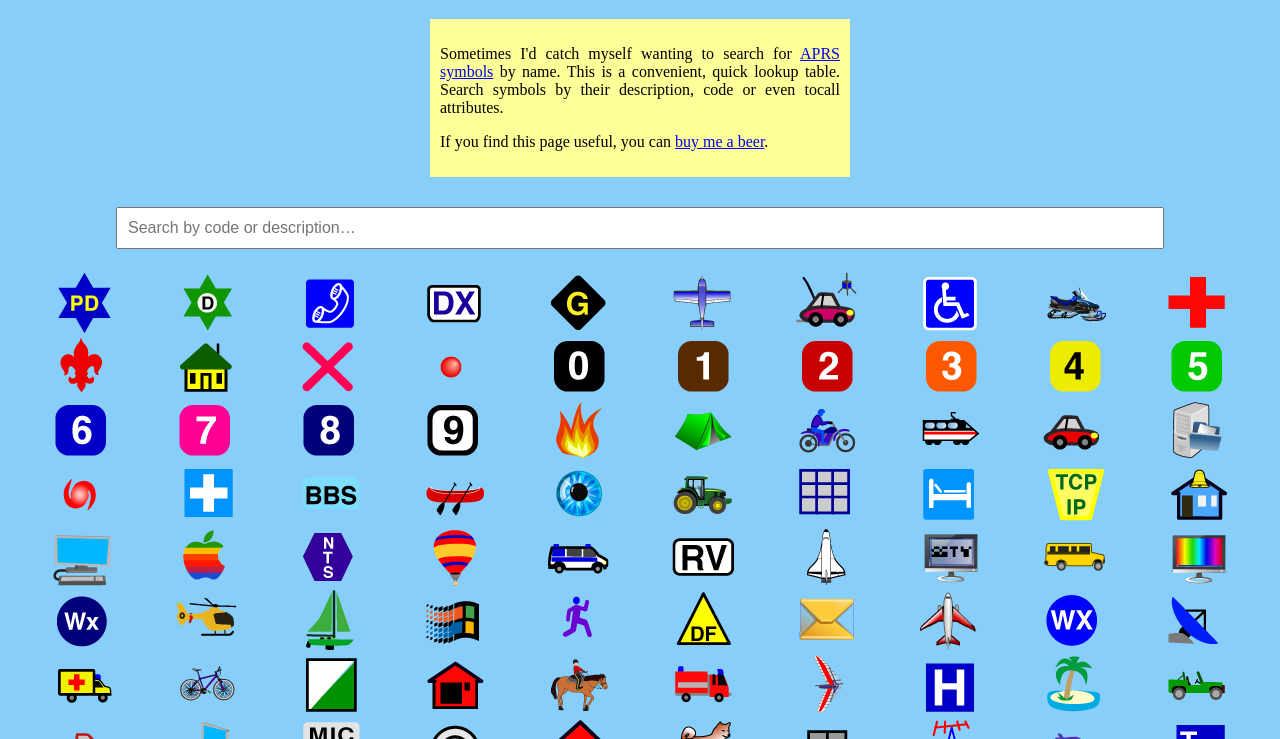
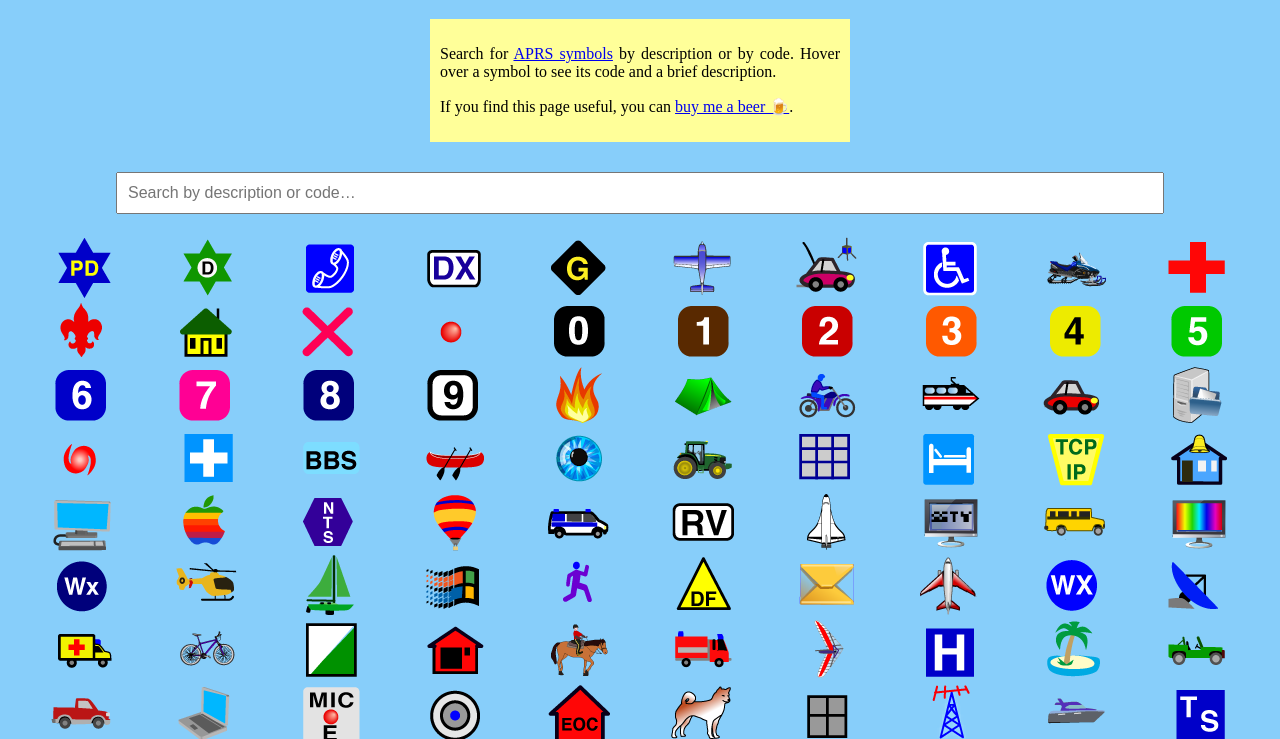
Before and after one commit to rberaldo/aprs-symbol-search, a plain HTML site: page index.html in a window 1280 px wide. Shown: the part 61-800 px from the top of the page. Drawn offline with Linux system fonts and the light colour scheme.

Commit message:
Fix links in index.html

```diff
--- a/index.html
+++ b/index.html
@@ -11,18 +11,20 @@
     <div class="header">
       <h1>APRS symbol quick lookup</h1>
       <div id="welcome">
-        <p>Sometimes I'd catch myself wanting to search for <a href="http://www.aprs.org/symbols/symbolsX.txt">APRS symbols</a> by name. This is a convenient, quick lookup table. Search symbols by their description, code or even tocall attributes.</p>
-        <p>If you find this page useful, you can <a href="#">buy me a beer</a>.</p>
+        <p>Search for <a href="http://www.aprs.org/symbols/symbolsX.txt">APRS symbols</a> by description or by code. Hover over a symbol to see its code and a brief description.</p>
+        <p>If you find this page useful, you can <a href="https://www.paypal.com/donate/?hosted_button_id=XRLZ9W72B7HB4" target="_blank">buy me a beer 🍺</a>.</p>
       </div>
     </div>
     <div class="search-container">
-      <input type="text" id="searchInput" placeholder="Search by code or description…">
+      <input type="text" id="searchInput" placeholder="Search by description or code…">
     </div>
     <div class="grid-container" id="symbolGrid">
       <!-- Symbols will be dynamically generated here -->
     </div>
     <footer>
-      <p>&copy; 73 de PU2URT – Rafael Beraldo  | GitHub | QRZ </p>
+      <p>&copy; 73 de PU2URT – Rafael Beraldo |
+        <a href="https://github.com/rberaldo/aprs-symbol-search">GitHub</a> |
+        <a href="https://www.qrz.com/db/PU2URT">QRZ</a> </p>
     </footer>
     <script src="script.js"></script>
   </body>
```
